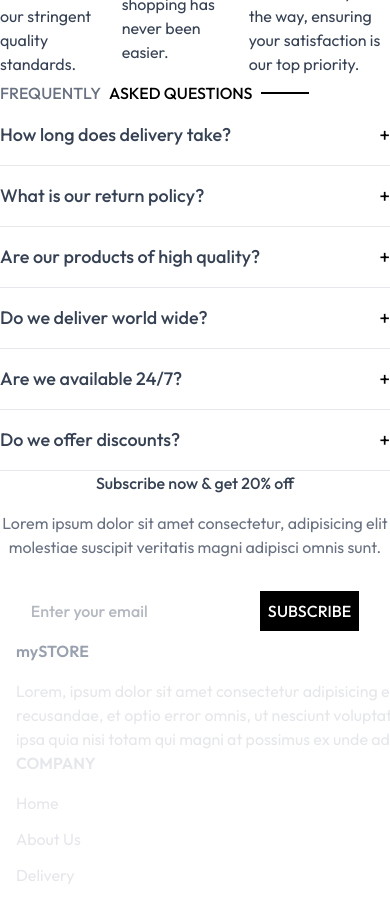
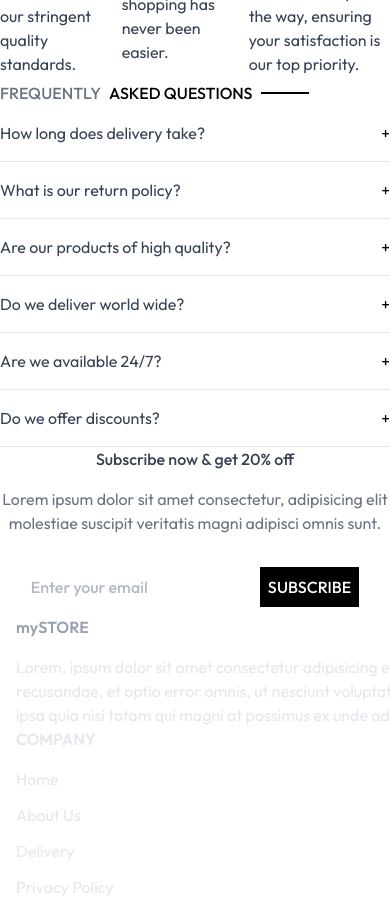
Before and after one commit to etukudoemem/my-store, a React (Vite) app: page /about in a window 390 px wide. Shown: the part 2060-2964 px from the top of the page. Built offline with nearby package versions, Linux system fonts and the light colour scheme; no server answers; a web font is replaced by a local one.

Commit message:
missed a file

```diff
--- a/src/components/Accordion.jsx
+++ b/src/components/Accordion.jsx
@@ -12,10 +12,10 @@ export const Accordion = ({ title, content }) => {
                 <div className="w-[100%] h-[auto] border-b-1 border-gray-200 py-4">
                     <button onClick={() => {handleClick()}}
                         className="flex justify-between items-center w-full h-[auto] cursor-pointer">
-                        <p className="text-lg font-medium text-gray-700">
+                        <p className="lg:text-lg sm:text-5xl lg:font-medium text-gray-700">
                             {title}
                         </p>
-                        <span className="text-xl cursor-pointer">
+                        <span className="lg:text-xl sm:text-7xl cursor-pointer">
                             {showAccordion ? "-" : "+"}
                         </span>
                     </button>
```
